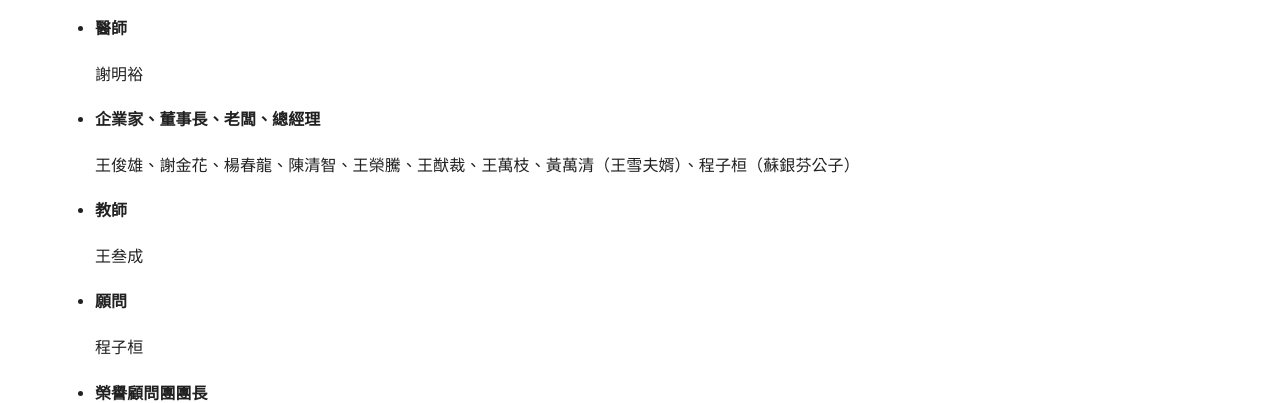
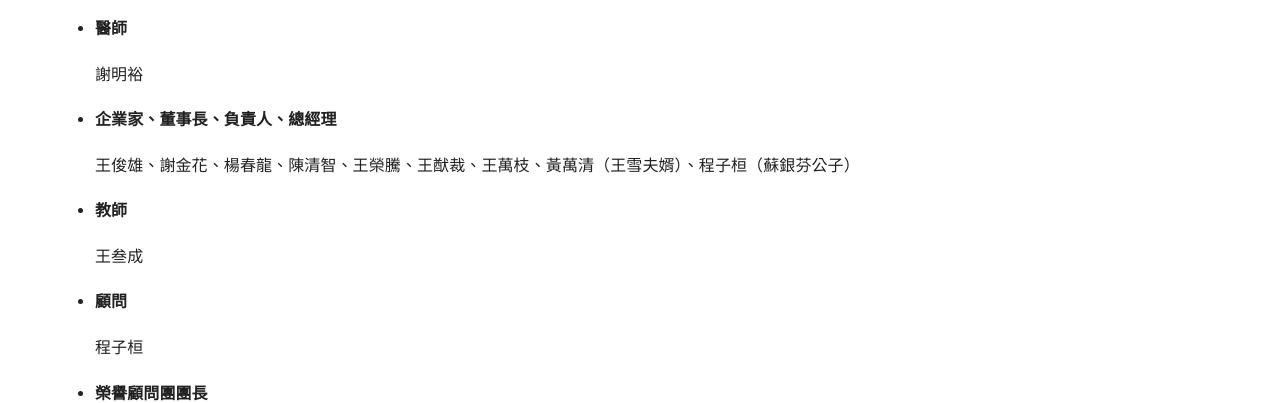
Before and after one commit to dashe1965/dashe1965.github.io, a Jekyll site: the page built from _docs/honors/honors.md, in a window 1280 px wide and 900 px high, scrolled down 551 px. Shown: the part 241-644 px from the top of the window. Built offline with Jekyll 4.4.1, drawn with Linux system fonts in a browser that asks for light colours; nearby versions of some CDN libraries.

Commit message:
minor edit

```diff
--- a/_docs/honors/honors.md
+++ b/_docs/honors/honors.md
@@ -24,7 +24,7 @@ sectionid: honors
 
   謝明裕
 
-- **企業家、董事長、老闆、總經理**
+- **企業家、董事長、負責人、總經理**
 
   王俊雄、謝金花、楊春龍、陳清智、王榮騰、王猷裁、王萬枝、黃萬清（王雪夫婿）、程子桓（蘇銀芬公子）
 
@@ -32,7 +32,7 @@ sectionid: honors
 
   王叁成
 
-- **願問**
+- **顧問**
 
   程子桓
 
```
Also changed, not shown: _docs/Resume/Resume.md (+1 -1 lines).
